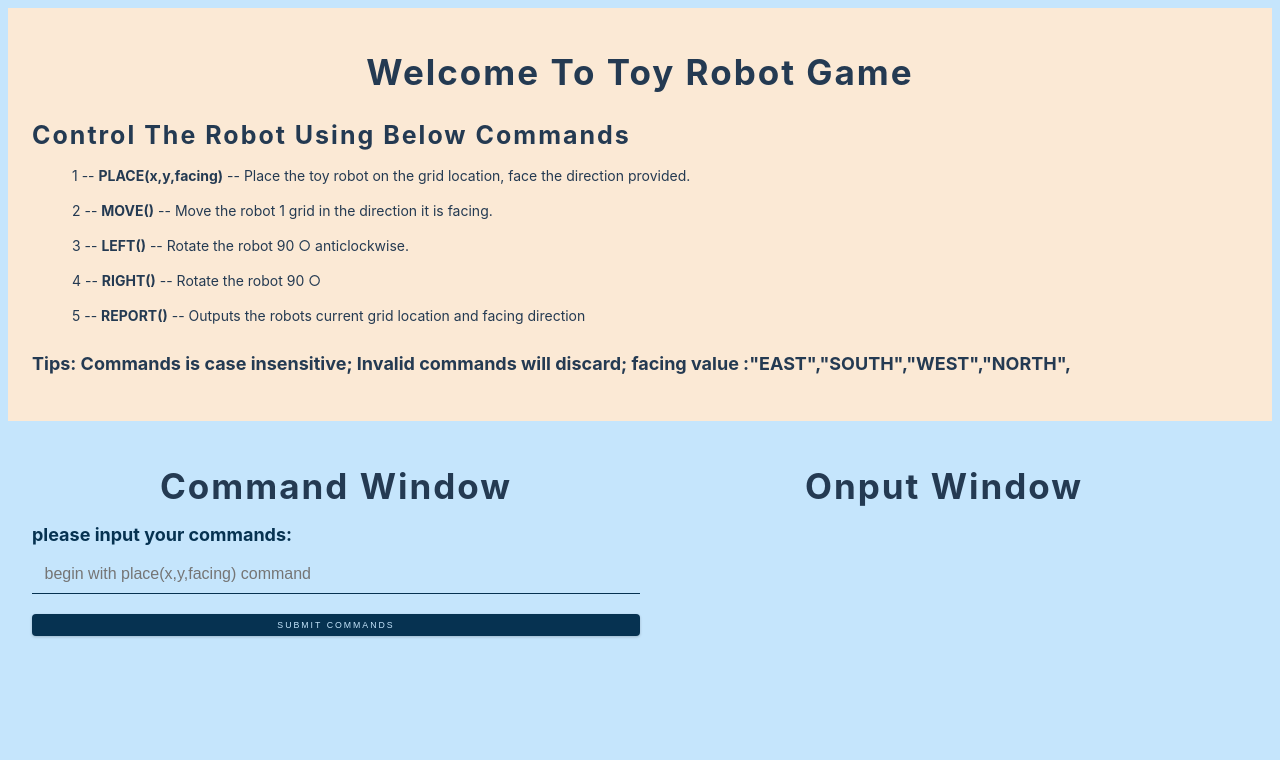
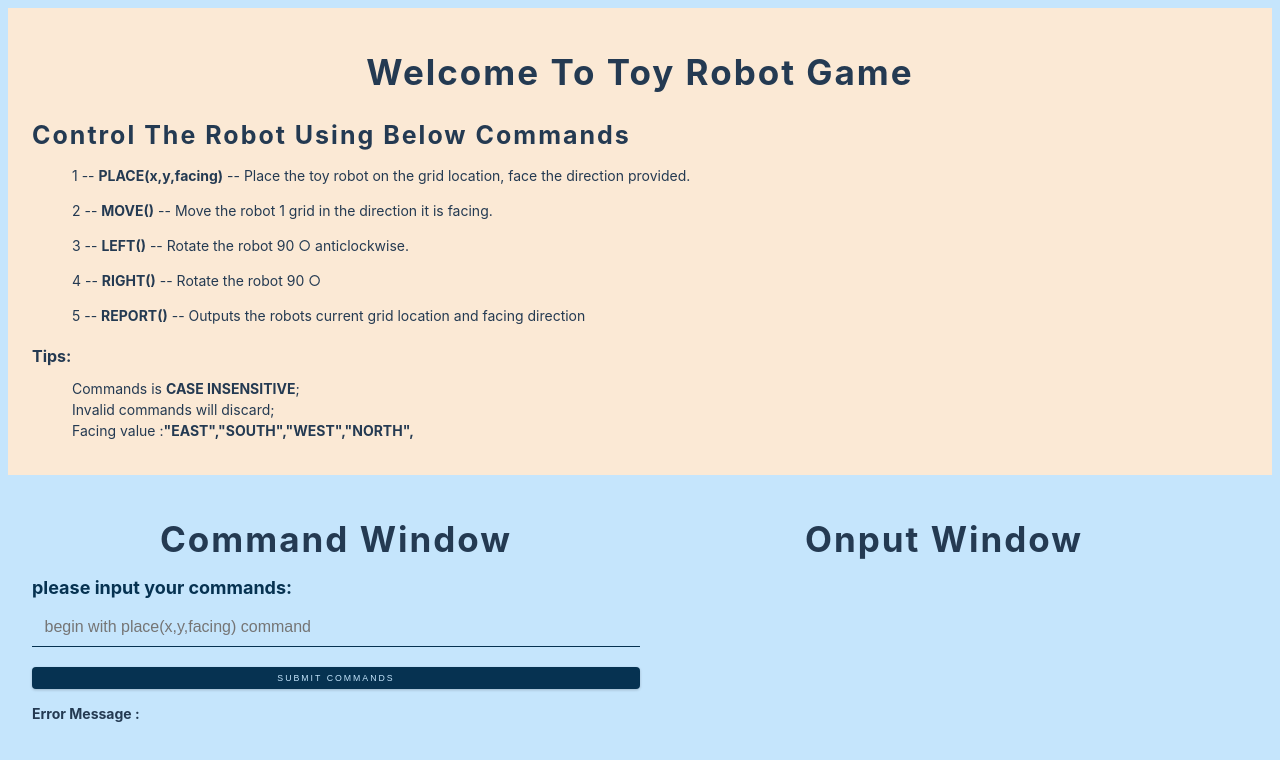
Before and after one commit to stkwn/toyrobot, a React (Create React App) app: page / in a window 1280 px wide. Shown: the top 760 px of the page. Built offline with nearby package versions, Linux system fonts and the light colour scheme; the HTML template or start-up script is replaced by a standard one.

Commit message:
update errorMessage function

```diff
--- a/src/components/Game.jsx
+++ b/src/components/Game.jsx
@@ -121,7 +121,9 @@ export default function Game() {
               Submit Commands
             </button>
           </form>
+          <p><strong>Error Message :   </strong>
           {error && error.info}
+          </p>
         </div>
         <div className="section-center">
           <h1 className="text-center">Onput Window</h1>
--- a/src/components/Header.jsx
+++ b/src/components/Header.jsx
@@ -1,5 +1,5 @@
 import React from "react";
-import { commandLists,facing } from "../utils/constants";
+import { commandLists, facing } from "../utils/constants";
 
 export default function Header() {
   return (
@@ -25,11 +25,14 @@ export default function Header() {
               );
             })}
           </ul>
-          <h4>
-            Tips: Commands is <strong>case insensitive</strong>; Invalid
-            commands will discard; facing value :
-            {facing.map((face,index) => `"${face}",`)}
-          </h4>
+          <h4>Tips: </h4>
+          <ul>
+            <li>
+              Commands is <strong>CASE INSENSITIVE</strong>;{" "}
+            </li>
+            <li>Invalid commands will discard; </li>
+            <li>Facing value :<strong>{facing.map((face, index) => `"${face}",`)}</strong></li>
+          </ul>
         </div>
       </div>
     </div>
--- a/src/index.css
+++ b/src/index.css
@@ -59,10 +59,14 @@ h1,h2,h3 {
     line-height: 1.25;
     margin-bottom: 1.2rem;
 }
+h4, h5 {
+        line-height: 1;
+        margin-bottom: 0.8rem;
+}
 h1 {font-size: 3.5rem;}
 h2 {font-size: 3rem;}
 h3 {font-size: 2.5rem;}
-h4 {font-size:1.8rem;}
+h4 {font-size: 1.6rem;}
 h5 {font-size: 1.3rem}
 p {
   margin-bottom: 0.75rem;
--- a/src/utils/helpers.js
+++ b/src/utils/helpers.js
@@ -6,6 +6,10 @@ const facingArr = [
   ...facing.map((f) => `'${f}'`),
   ...facing.map((f) => `"${f}"`),
 ];
+
+const errorGenerator = (error) => {
+  return { value: true, info: errorMessages[error] };
+};
 
 export const checkParams = (param) => {
   const paramsResult = {
@@ -16,7 +20,7 @@ export const checkParams = (param) => {
   if (!param)
     return {
       ...paramsResult,
-      checkResult: { value: true, info: errorMessages.wrongParams },
+      checkResult: errorGenerator("wrongParams"),
     };
 
   const locationTemp = param.split(",").map((item) => item.trim());
@@ -28,7 +32,7 @@ export const checkParams = (param) => {
   if (locationTemp.length > 3)
     return {
       ...paramsResult,
-      checkResult: { value: true, info: errorMessages.wrongParams },
+      checkResult: errorGenerator("wrongParams"),
     };
 
   if (
@@ -37,7 +41,7 @@ export const checkParams = (param) => {
   ) {
     return {
       ...paramsResult,
-      checkResult: { value: true, info: errorMessages.wrongParams },
+      checkResult: errorGenerator("wrongParams"),
     };
   }
   locationTemp[0] = parseInt(locationTemp[0]);
@@ -53,14 +57,14 @@ export const checkParams = (param) => {
   ) {
     return {
       ...paramsResult,
-      checkResult: { value: true, info: errorMessages.sizeTooBig },
+      checkResult: errorGenerator("sizeTooBig"),
     };
   }
 
   if (!facingArr.includes(locationTemp[2]))
     return {
       ...paramsResult,
-      checkResult: { value: true, info: errorMessages.wrongParams },
+      checkResult: errorGenerator("wrongParams"),
     };
 
   if (locationTemp[2].includes(`'`) || locationTemp[2].includes(`"`)) {
@@ -90,7 +94,7 @@ export const checkCommand = (commandStr) => {
   if (commandStr.indexOf("(") === -1 || commandStr.indexOf(")") === -1) {
     return {
       ...commandResult,
-      checkResult: { value: true, info: errorMessages.wrongCommandFormat },
+      checkResult: errorGenerator("wrongCommandFormat"),
     };
   }
 
@@ -103,7 +107,7 @@ export const checkCommand = (commandStr) => {
   if (!commands.includes(command)) {
     return {
       ...commandResult,
-      checkResult: { value: true, info: errorMessages.wrongCommands },
+      checkResult: errorGenerator("wrongCommands"),
     };
   }
   // take the param out
@@ -115,7 +119,7 @@ export const checkCommand = (commandStr) => {
   if (command !== "PLACE" && param) {
     return {
       ...commandResult,
-      checkResult: { value: true, info: errorMessages.noParams },
+      checkResult: errorGenerator("noParams"),
     };
   }
 
```
